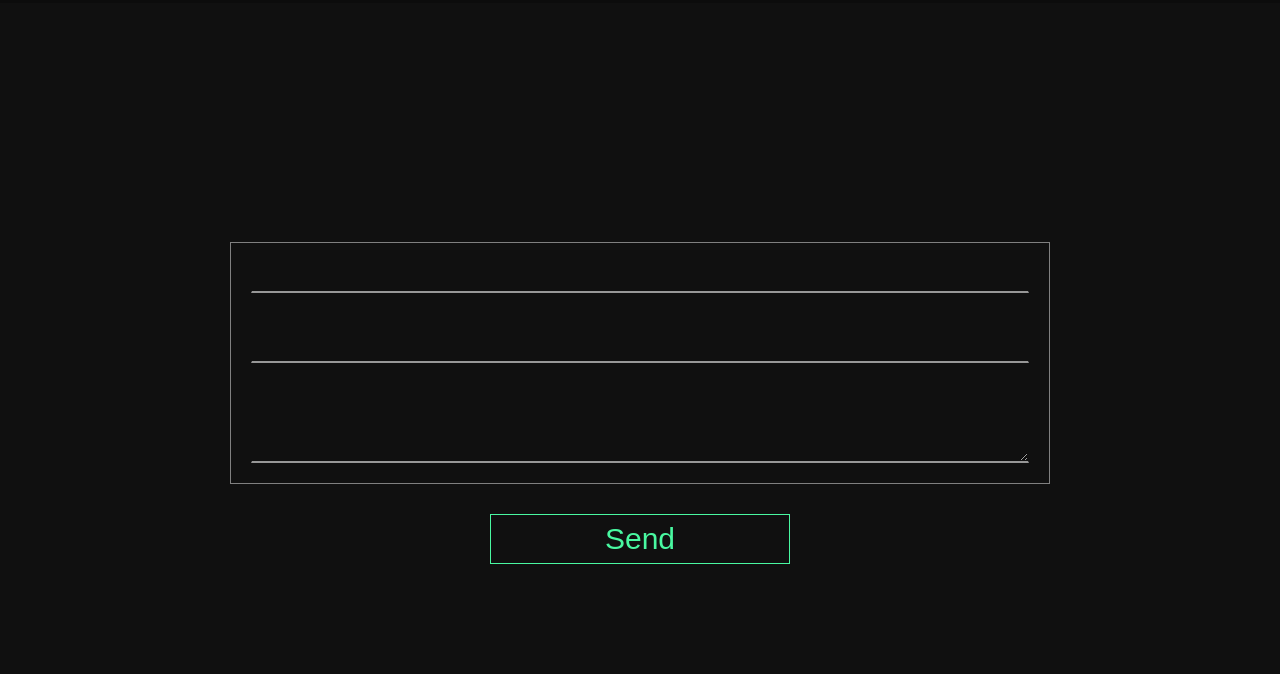
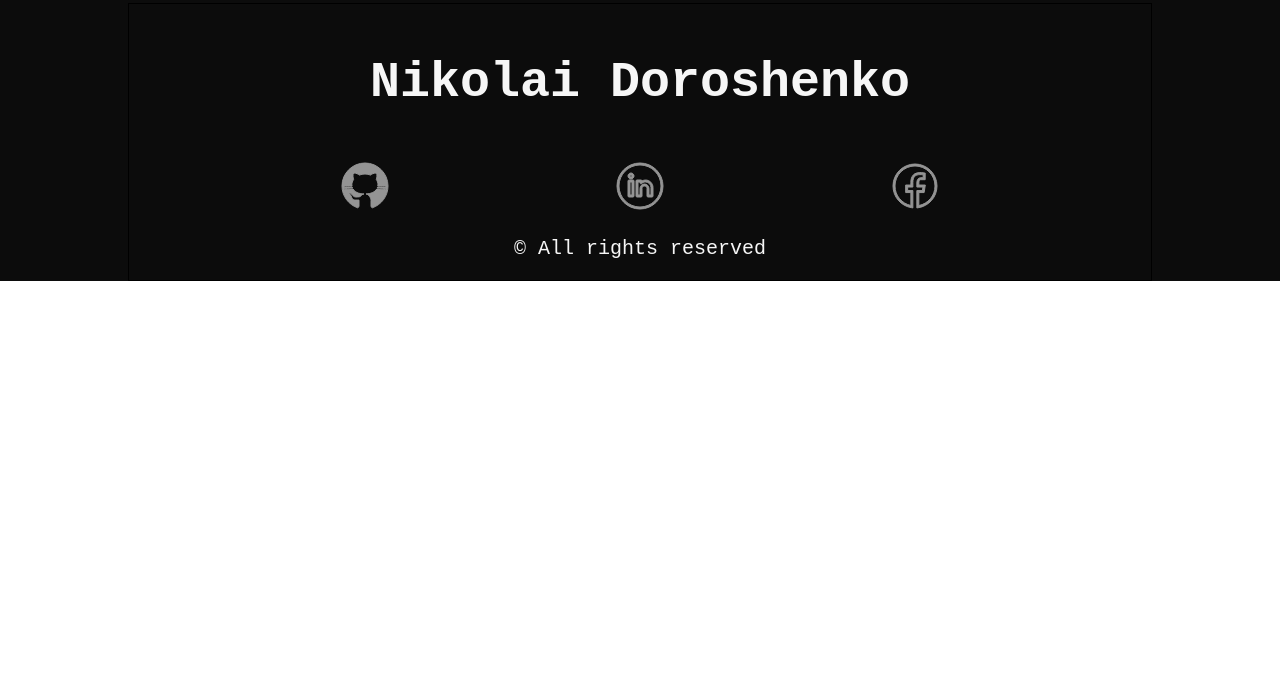
Before and after one commit to Nikolai-Doroshenko-93/portfolio, a React (Create React App) app: page / in a window 1280 px wide. Shown: the part 3746-4420 px from the top of the page. After the commit the page ends 4027 px from the top, so only its background shows below. Built offline with nearby package versions, Linux system fonts and the light colour scheme; a web font is replaced by a local one.

Commit message:
delete block contact

```diff
--- a/src/App.js
+++ b/src/App.js
@@ -4,7 +4,6 @@ import Main from "./components/p2-Main/Main";
 import Skills from "./components/p3-Skills/Skills";
 import Projects from "./components/p4-Projects/Projects";
 import RemoteWork from "./components/p5-RemoteWork/RemoteWork";
-import Contacts from "./components/p6-Contacts/Contacts";
 import Footer from "./components/p7-Footer/Footer";
 
 
@@ -19,7 +18,6 @@ function App() {
         <Skills/>
         <Projects/>
         <RemoteWork/>
-        <Contacts/>
         <Footer/>
     </div>
   );
--- a/src/components/p6-Contacts/Contacts.js
+++ /dev/null
@@ -1,23 +0,0 @@
-import React from "react";
-import s from './Contacts.module.css';
-import c from '../../common/styles/Content.module.css'
-
-
-const Contacts = () => {
-    return (
-        <div className={s.contactsBlock}>
-            <div className={c.content}>
-                <div className={s.contentBlock}>
-                    <form className={s.formBlock}>
-                        <input className={s.input}/>
-                        <input className={s.input}/>
-                        <textarea className={s.textarea}></textarea>
-                    </form>
-                    <button className={s.buttonSend}>Send</button>
-                </div>
-            </div>
-        </div>
-    );
-}
-
-export default Contacts;
--- a/src/components/p6-Contacts/Contacts.module.css
+++ /dev/null
@@ -1,68 +0,0 @@
-.contactsBlock {
-    height: 100vh;
-    background-color: #101010;
-}
-.contentBlock {
-    width: 100%;
-    height: 60%;
-    display: flex;
-    flex-direction: column;
-    align-items: center;
-    justify-content: space-between;
-    flex-wrap: wrap;
-}
-.formBlock {
-    width: 80%;
-    display: flex;
-    flex-direction: column;
-    margin: 0 auto;
-    justify-content: space-between;
-    border: 1px solid gray;
-}
-.input {
-    height: 30px;
-    margin: 20px;
-    background: #101010;
-    border: 1px solid #101010;
-    border-bottom: 2px solid #979797;
-    box-shadow: none;
-}
-.input:focus {
-    outline: none;
-    border-bottom: 2px solid #49f8a1;
-    box-shadow: none;
-}
-
-.textarea {
-    height: 60px;
-    margin: 20px;
-    background: #101010;
-    border: 1px solid #101010;
-    border-bottom: 2px solid #979797;
-    box-shadow: none;
-}
-.textarea:focus {
-     outline: none;
-     border-bottom: 2px solid #49f8a1;
-    box-shadow: none;
- }
-
-
-.buttonSend {
-    width: 100%;
-    max-width: 300px;
-    height: 50px;
-    margin-top: 30px;
-    background: #101010;
-    border: 1px solid #49f8a1;
-    font-size: 30px;
-    cursor: pointer;
-    color: #49f8a1;
-}
-.buttonSend:hover {
-    background: #49f8a1;
-    color: #101010;
-}
-.buttonSend:active {
-    transform: scale(0.9, 0.9);
-}
```
